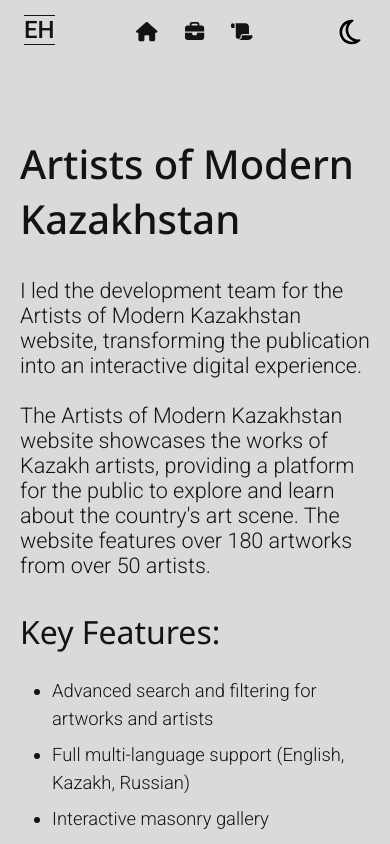
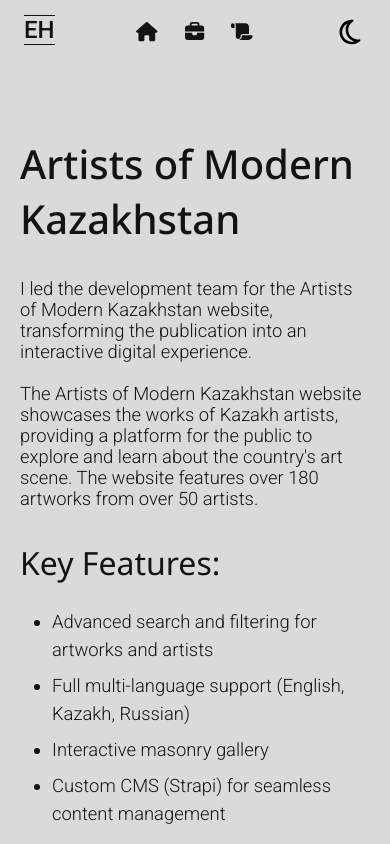
Before and after one commit to EHansen94/portfolio, a Next.js app: page /projects/1 in a window 390 px wide. Shown: the top 844 px of the page. Built offline with nearby package versions, Linux system fonts and the light colour scheme.

Commit message:
font size fix on id page

```diff
--- a/src/styles/pages/projectOverview.module.css
+++ b/src/styles/pages/projectOverview.module.css
@@ -178,6 +178,12 @@
 	border-radius: 8px;
 }
 
+@media screen and (max-width: 1000px) {
+	.page-container p {
+		font-size: 1.15rem;
+	}
+}
+
 @media only screen and (max-width: 768px) {
 	.carousel {
 		display: none;
```
Also changed, not shown: src/styles/components/ProjectCard.module.css (+0 -8 lines).
